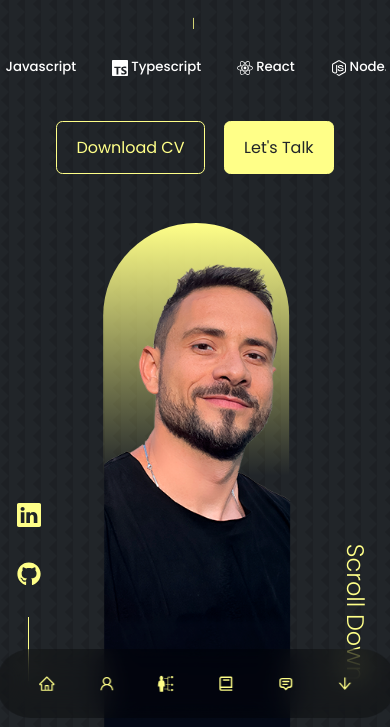
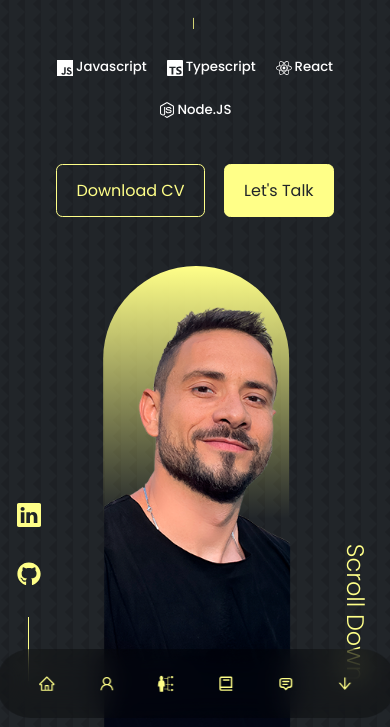
Before and after one commit to muricristiano/Portfolio, a React (Create React App) app: page / in a window 390 px wide. Shown: the part 117-844 px from the top of the page. Built offline with nearby package versions, Linux system fonts and the light colour scheme.

Commit message:
new size for mobile

```diff
--- a/src/components/header/header.css
+++ b/src/components/header/header.css
@@ -93,7 +93,7 @@ header {
     display: flex;
     justify-content: center;
     align-items: center;
-    gap: 2em;
+    gap: 1em;
     margin-top: 1rem;
 }
 
@@ -177,4 +177,8 @@ header {
     header {
         height: 100vh;
     }
+
+    .stacks{
+        flex-wrap: wrap;
+    }
 }
```
